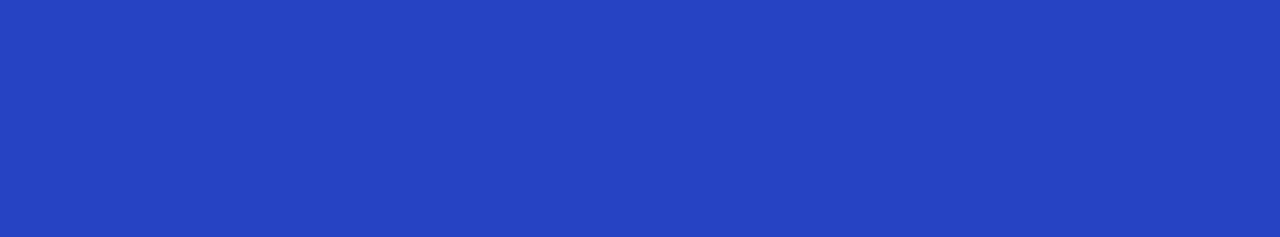
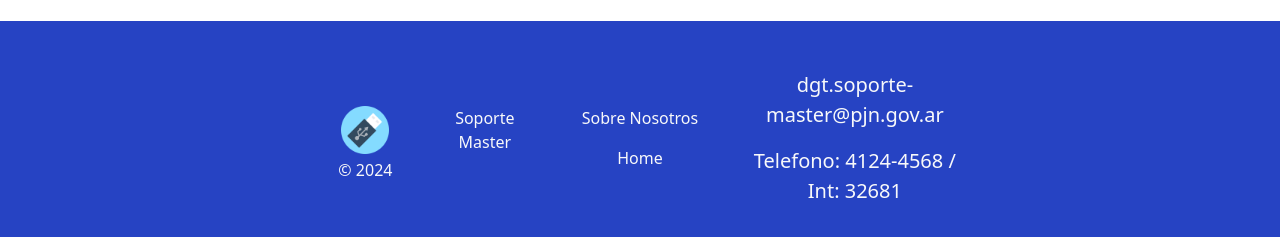
Before and after one commit to TadeoLeonFerenese/SoporteMaster-react, a React (Vite) app: page /Home in a window 1280 px wide. Shown: the part 1329-1566 px from the top of the page. Built offline with nearby package versions, Linux system fonts and the light colour scheme.

Commit message:
Footer terminado, ahora hay que arrancar con las pages

```diff
--- a/src/components/Footer.jsx
+++ b/src/components/Footer.jsx
@@ -1,15 +1,62 @@
 export const Footer = () => {
   return (
     <div
-      className="container-fluid p-2 w-100"
+      className="container-fluid p-2 w-100 d-flex justify-content-center align-items-center"
       style={{
         backgroundColor: "rgb(38 67 195)",
         position: "absolute",
         bottom: "0",
-        height: "350px",
+        height: "250px",
       }}
     >
-      Footerr
+      <div className="container text-center  m-0 p-0" style={{ width: "17%" }}>
+        <div className="row">
+          <div className="col text-cetner">
+            <a className="link-dark col" href="Imagen de usb">
+              <img
+                src={"src/images/usb.png"}
+                className="image-fluid"
+                alt="Imagen de USB"
+                style={{ width: "3em" }}
+              />
+            </a>
+            <p className="my-1 text-light">© 2024</p>
+          </div>
+          <div className="col">
+            <p className="text-light">Soporte Master</p>
+          </div>
+        </div>
+      </div>
+
+      <div className="container text-center m-0 p-0" style={{ width: "17%" }}>
+        <ul className="list-unstyled">
+          <li className="text-light">
+            <a href="Sobre Nosotros" className="text-decoration-none">
+              <p className="text-light">Sobre Nosotros</p>
+            </a>
+          </li>
+          <li className="text-light">
+            <a href="Home" className="text-decoration-none">
+              <p className="text-light">Home</p>
+            </a>
+          </li>
+        </ul>
+      </div>
+      <div className="container text-center m-0 p-0" style={{ width: "17%" }}>
+        <ul className="list-unstyled">
+          <li className="text-light">
+            <a
+              href="mailto: dgt.soporte-master@pjn.gov.ar"
+              className="text-decoration-none button"
+            >
+              <p className="text-light fs-5">dgt.soporte-master@pjn.gov.ar</p>
+            </a>
+          </li>
+          <li className="text-light">
+            <p className="text-light fs-5">Telefono: 4124-4568 / Int: 32681</p>
+          </li>
+        </ul>
+      </div>
     </div>
   );
 };
```
